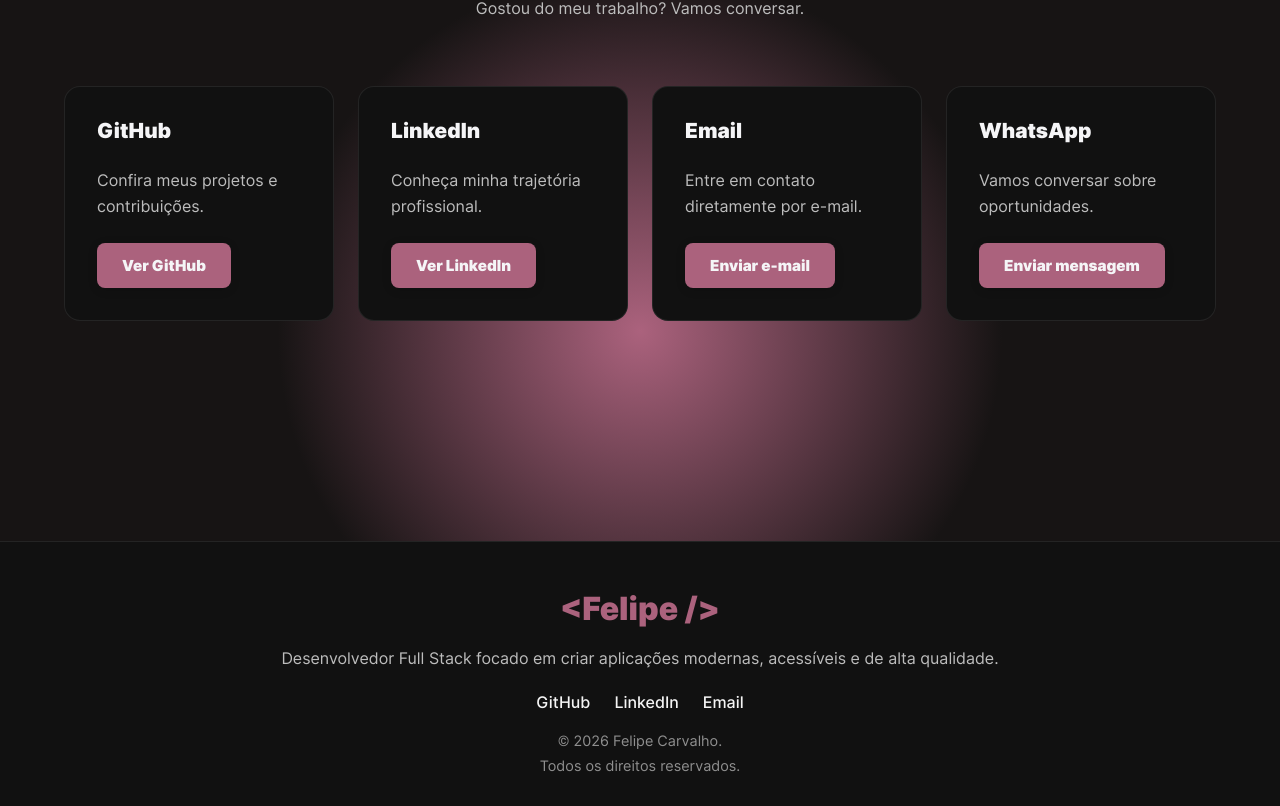
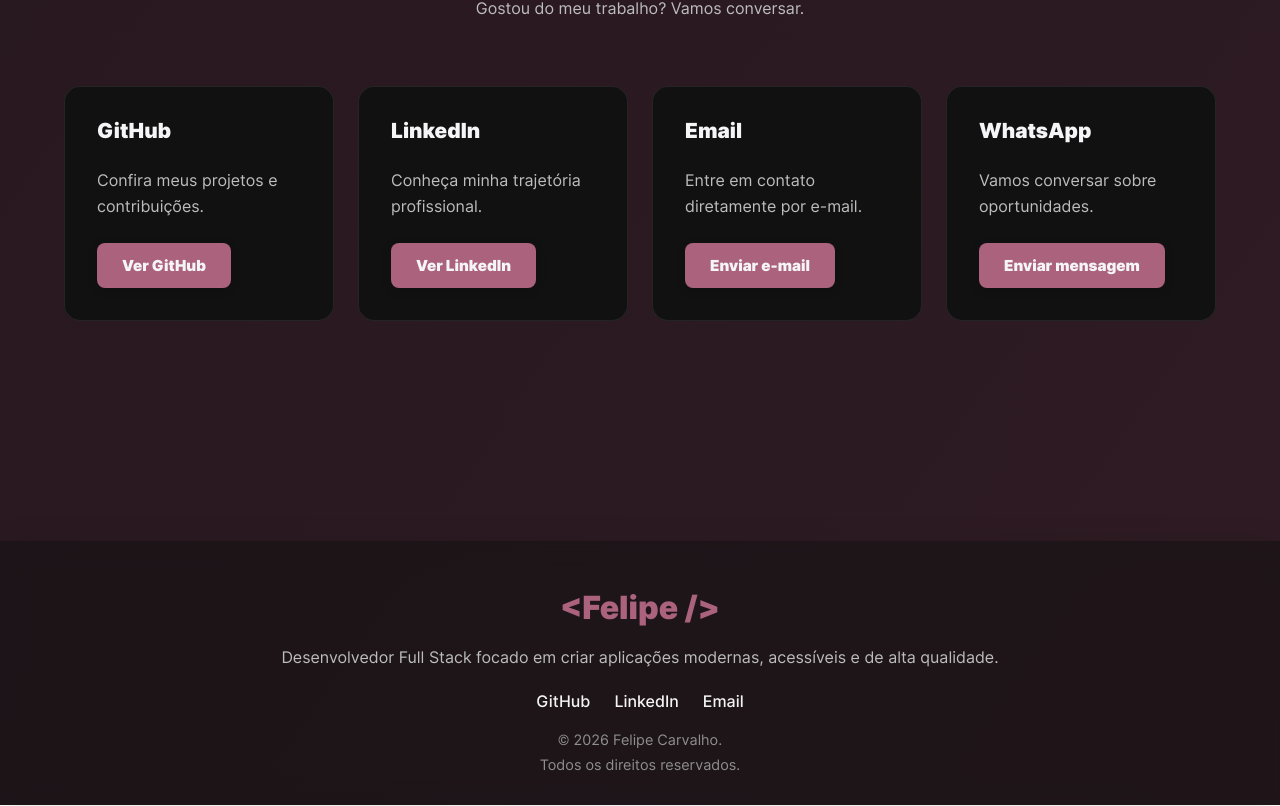
Before and after one commit to flpzht/portfolio, a React (Vite) app: page / in a window 1280 px wide. Shown: the part 3269-4075 px from the top of the page. Built offline with nearby package versions, Linux system fonts and the light colour scheme.

Commit message:
refactor(styles): background style animated

```diff
--- a/src/components/Footer/Footer.module.css
+++ b/src/components/Footer/Footer.module.css
@@ -1,8 +1,10 @@
 .footer {
   margin-top: 120px;
   padding: 48px 0 32px;
-  background-color: #111111;
-  border-top: 1px solid rgba(255, 255, 255, 0.08);
+  background-color: rgba(17, 17, 17, 0.50);
+  box-shadow: 0 4px 30px rgba(0, 0, 0, 0.1);
+backdrop-filter: blur(12px);
+-webkit-backdrop-filter: blur(12px);
 }
 
 .container {
--- a/src/styles/globals.css
+++ b/src/styles/globals.css
@@ -16,15 +16,31 @@
 }
 
 body {
+  position: relative;
   min-height: 100vh;
   background: var(--background-screen);
-  background-attachment: fixed;
+  background-size: 400% 400%;
   color: var(--text);
   font-family: var(--font-primary);
   -webkit-font-smoothing: antialiased;
   -moz-osx-font-smoothing: grayscale;
   text-rendering: optimizeLegibility;
   overflow-x: hidden;
+  animation: gradient 7s ease infinite alternate;
+}
+
+@keyframes gradient {
+    0% {
+        background-position: 0% 50%;
+    }
+
+    50% {
+        background-position: 100% 50%;
+    }
+
+    100% {
+        background-position: 0% 50%;
+    }
 }
 
 img,
--- a/src/styles/variables.css
+++ b/src/styles/variables.css
@@ -17,7 +17,7 @@
   --surface: #17171c;
   --surface-hover: #1f1f27;
 
-  --background-screen: #AB627D radial-gradient(circle, rgba(171, 98, 125, 1) 0%, rgba(23, 20, 20, 1) 48%);
+  --background-screen: linear-gradient(125deg,#0f0b0f, #4d2b37);
 
   --primary: #ab627d;
   --primary-hover: #c97e99;
```
